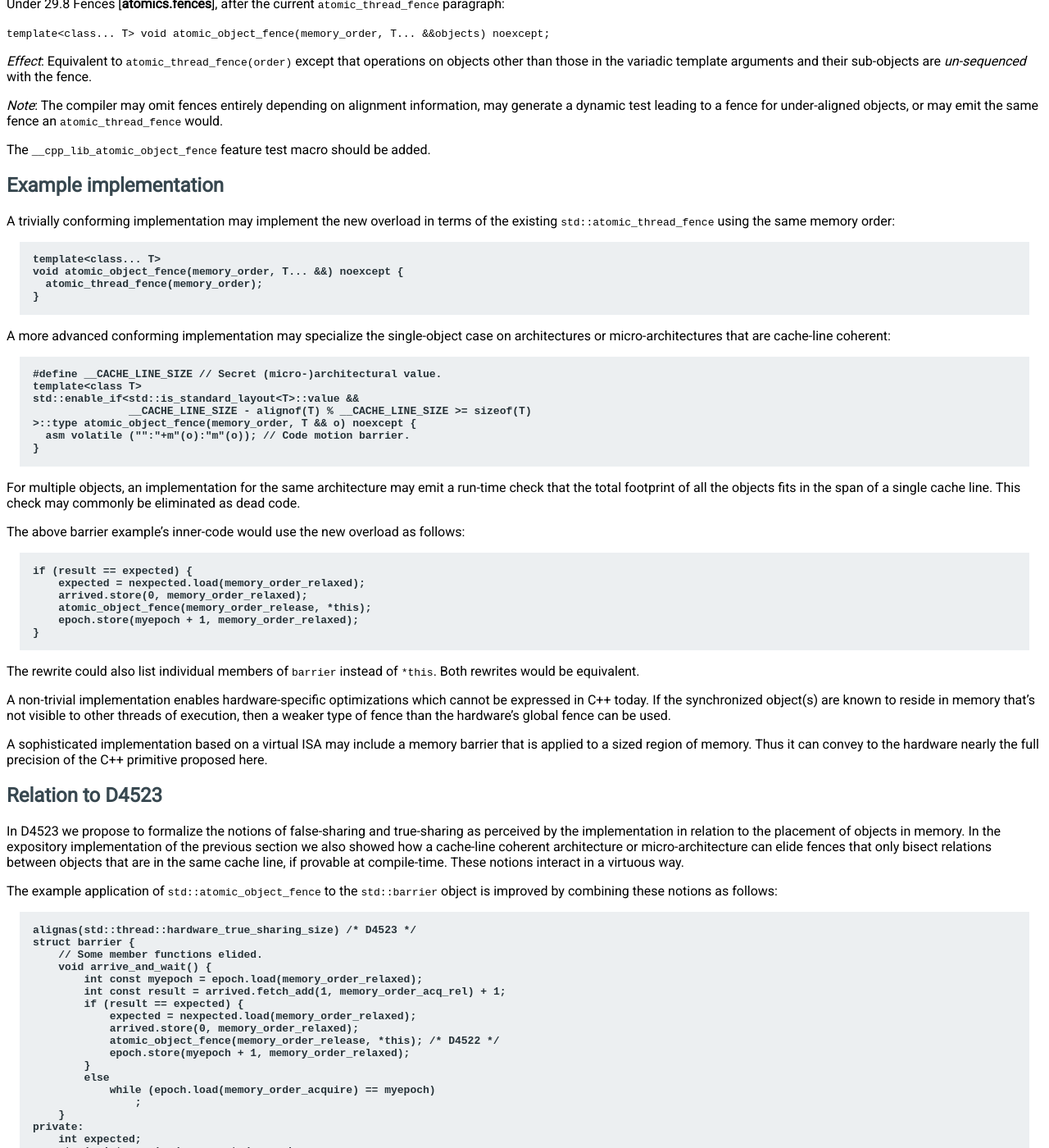
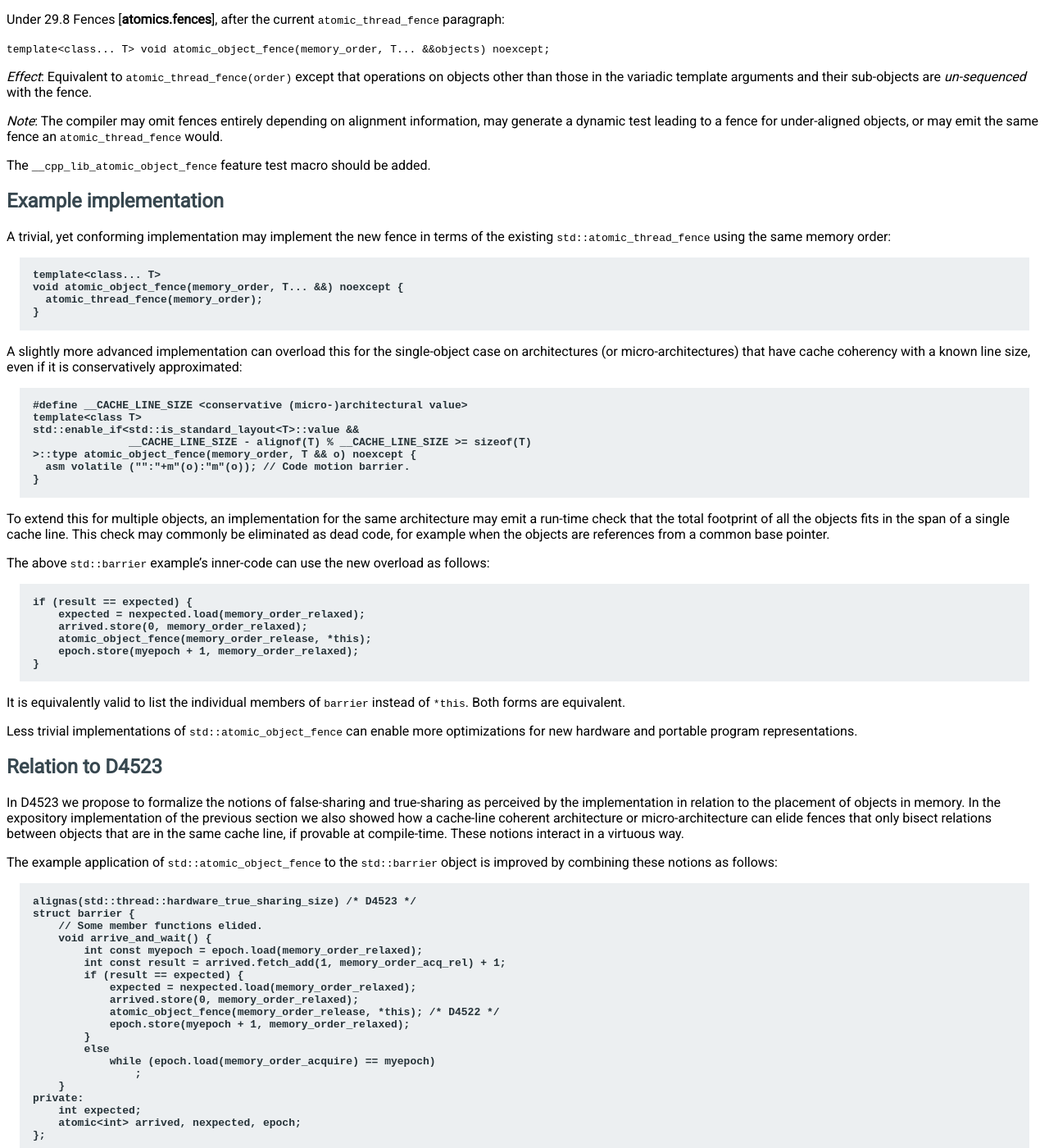
Before and after one commit to jfbastien/papers, a Sphinx documentation site: the page built from source/D4522.rst, in a window 1280 px wide and 1400 px high, scrolled down 1532 px. Shown: the whole window at 82% size. Built offline with Sphinx 7.4.7, drawn with Linux system fonts in a browser that asks for light colours; some of the changed text lies outside the part shown.

Commit message:
Simplified the example implementation exposition

```diff
--- a/source/D4522.rst
+++ b/source/D4522.rst
@@ -20,18 +20,20 @@ pair-wise relations of operations required to be ordered in the happens-before
 relation. This is conservative because fences use the sequenced-before relation
 to select vast extents of the program into the happens-before relation.
 
-This is commonly desired because it is difficult for users to reason about
+This conservatism is commonly desired because it is difficult to reason about
 operations hidden behind layers of abstraction in C++ programs. An unfortunate
 consequence of this is that precise expression of ordering is not possible in
 C++ currently, which makes it easy to over-constrain the order of operations
 internal to synchronization primitives that comprise multiple atomic objects.
+This constrains the ability of implementations (compiler and hardware) to reorder,
+ignore, or assume the absence of operations that are not relevant or not visible.
 
-In existing practice, the flush primitive of OpenMP is more expressive than the
-fences of C++ in at least one sense: it can optionally restrict the ordering of
+In existing practice, the ``flush`` primitive of OpenMP is more expressive than the
+fences of C++ in at least this one sense: it can optionally restrict the ordering of
 operations to a user-specified set of memory locations. This is enough to exactly
 express the required pair-wise ordering for short lock-free algorithms. This
-capability isn't only relevant in OpenMP and would benefit from integration with
-the other facets of the C++ memory model.
+capability isn't only relevant to OpenMP and would be further enhanced if it was
+integrated with the other facets of the more modern C++ memory model.
 
 An example use-case for this capability is a likely implementation strategy for
 N4392_'s ``std::barrier`` object. This algorithm makes ordered modifications on
@@ -112,7 +114,7 @@ The ``__cpp_lib_atomic_object_fence`` feature test macro should be added.
 Example implementation
 ----------------------
 
-A trivially conforming implementation may implement the new overload in terms of
+A trivial, yet conforming implementation may implement the new fence in terms of
 the existing ``std::atomic_thread_fence`` using the same memory order:
 
 .. code-block:: c++
@@ -122,12 +124,13 @@ the existing ``std::atomic_thread_fence`` using the same memory order:
        atomic_thread_fence(memory_order);
      }
 
-A more advanced conforming implementation may specialize the single-object case
-on architectures or micro-architectures that are cache-line coherent:
+A slightly more advanced implementation can overload this for the single-object case
+on architectures (or micro-architectures) that have cache coherency with a known
+line size, even if it is conservatively approximated:
 
 .. code-block:: c++
 
-     #define __CACHE_LINE_SIZE // Secret (micro-)architectural value.
+     #define __CACHE_LINE_SIZE <conservative (micro-)architectural value>
      template<class T>
      std::enable_if<std::is_standard_layout<T>::value &&
 	            __CACHE_LINE_SIZE - alignof(T) % __CACHE_LINE_SIZE >= sizeof(T)
@@ -135,11 +138,12 @@ on architectures or micro-architectures that are cache-line coherent:
        asm volatile ("":"+m"(o):"m"(o)); // Code motion barrier.
      }
 
-For multiple objects, an implementation for the same architecture may emit a
-run-time check that the total footprint of all the objects fits in the span of a
-single cache line.  This check may commonly be eliminated as dead code.
+To extend this for multiple objects, an implementation for the same architecture may
+emit a run-time check that the total footprint of all the objects fits in the span of
+a single cache line.  This check may commonly be eliminated as dead code, for example
+when the objects are references from a common base pointer.
 
-The above barrier example's inner-code would use the new overload as follows:
+The above ``std::barrier`` example's inner-code can use the new overload as follows:
 
 .. code-block:: c++
 
@@ -150,17 +154,11 @@ The above barrier example's inner-code would use the new overload as follows:
               epoch.store(myepoch + 1, memory_order_relaxed);
           }
 
-The rewrite could also list individual members of ``barrier`` instead of
-``*this``. Both rewrites would be equivalent.
+It is equivalently valid to list the individual members of ``barrier`` instead of
+``*this``. Both forms are equivalent.
 
-A non-trivial implementation enables hardware-specific optimizations which
-cannot be expressed in C++ today. If the synchronized object(s) are known to
-reside in memory that's not visible to other threads of execution, then a weaker
-type of fence than the hardware's global fence can be used.
-
-A sophisticated implementation based on a virtual ISA may include a memory
-barrier that is applied to a sized region of memory.  Thus it can convey to the
-hardware nearly the full precision of the C++ primitive proposed here.
+Less trivial implementations of ``std::atomic_object_fence`` can enable more
+optimizations for new hardware and portable program representations.
 
 ----------------------
 Relation to D4523
```
